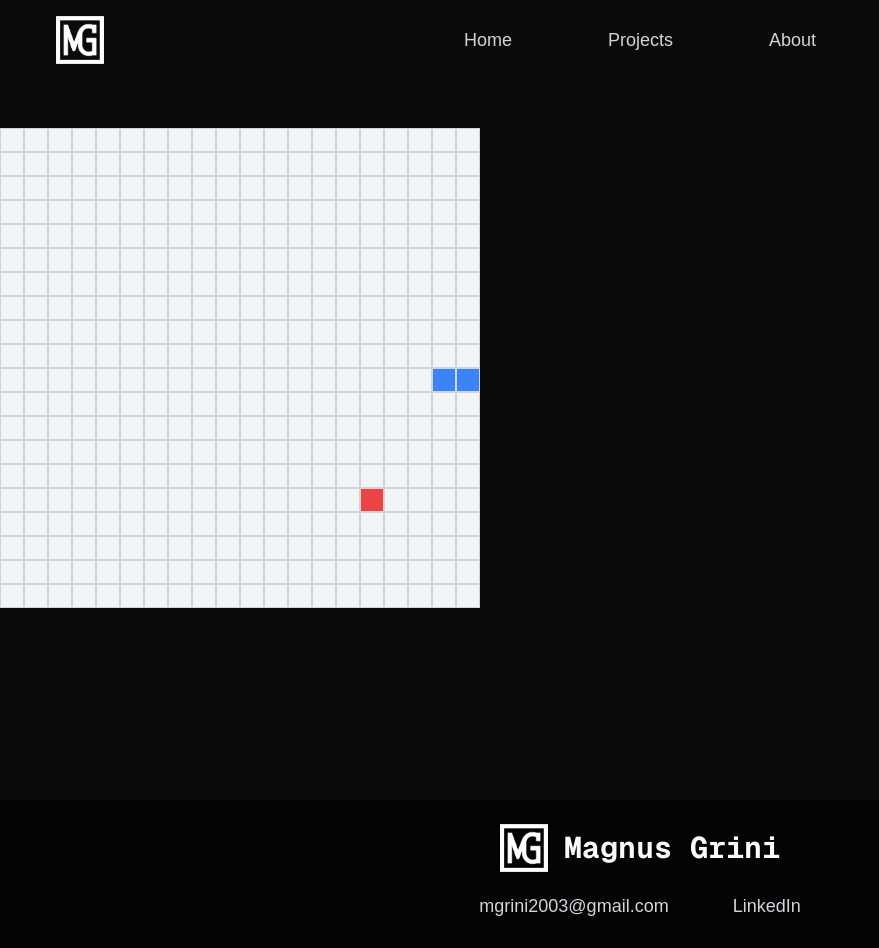
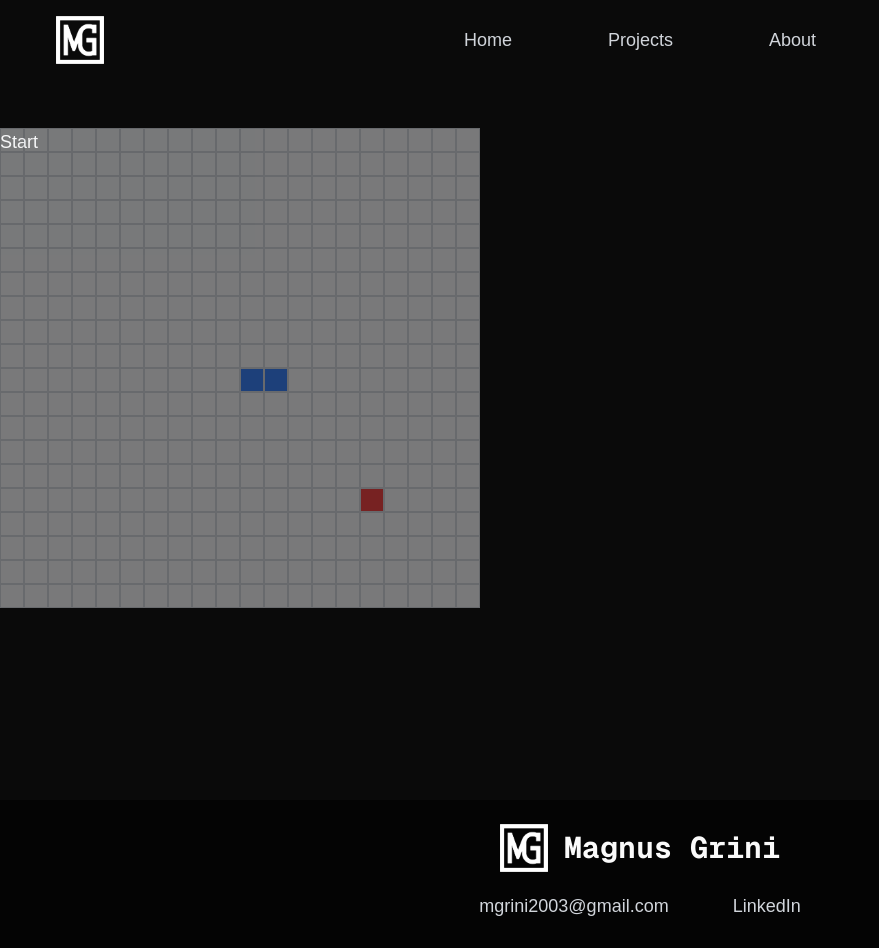
Before and after one commit to MagnusG03/magnusgrini.com2, a Next.js app: page /netscape in a window 1280 px wide. Shown: the whole page, without its empty margins (0-879 px from the left). Built offline with nearby package versions, Linux system fonts and the light colour scheme.

Commit message:
Add snake pause and restart

```diff
--- a/src/components/ui/snake.tsx
+++ b/src/components/ui/snake.tsx
@@ -1,6 +1,6 @@
 "use client";
 
-import React, { useEffect, useState } from "react";
+import React, { useEffect, useState, useRef } from "react";
 
 export default function snake() {
     const [length, setLength] = useState(1);
@@ -19,11 +19,19 @@ export default function snake() {
 
     const [snakeLocations, setSnakeLocations] = useState<Position[]>([headLocation, tailLocation])
 
-    const [isRunning, setIsRunning] = useState(true);
+    const [isRunning, setIsRunning] = useState(false)
+    const [isAlive, setIsAlive] = useState(true)
+    const [isFirstLoad, setIsFirstLoad] = useState(true)
 
     const [direction, setDirection] = useState<Direction>("right")
 
     const [fruitLocation, setFruitLocation] = useState<Position>({x: 15, y: 15})
+
+    const isAliveRef = useRef(isAlive);
+
+    useEffect(() => {
+        isAliveRef.current = isAlive;
+    }, [isAlive]);
 
     useEffect(() => {
         const keyPress = (event: KeyboardEvent) => {
@@ -42,11 +50,28 @@ export default function snake() {
                     break
             }
         }
+        const pauseClick = (event: MouseEvent) => {
+            if(event.button === 0 && isAliveRef.current) {
+                setIsRunning(prevState => !prevState);
+                setIsFirstLoad(false)
+            } else if(event.button === 0 && !isAliveRef.current) {
+                setDirection("right")
+                setHeadLocation({ x: 11, y: 10})
+                setTailLocation({ x: 10, y: 10})
+                setSnakeLocations([{ x: 11, y: 10}, { x: 10, y: 10}])
+                setFruitLocation({x: Math.floor(Math.random() * (canvasSize - 1) + 1), y: Math.floor(Math.random() * (canvasSize - 1) + 1)})
+                setIsAlive(true)
+                setIsRunning(prevState => !prevState);
+                setIsFirstLoad(false)
+            }
+        }
 
         window.addEventListener("keydown", keyPress)
+        window.addEventListener("mousedown", pauseClick)
 
         return() => {
             window.removeEventListener("keydown", keyPress)
+            window.removeEventListener("mousedown", pauseClick)
         }
     }, [])
 
@@ -74,8 +99,10 @@ export default function snake() {
             setHeadLocation(newHeadLocation)
             if(snakeLocations.slice(1).some(pos => pos.x === newHeadLocation.x && pos.y === newHeadLocation.y)) {
                 setIsRunning(false)
+                setIsAlive(false)
             } else if (newHeadLocation.x >= canvasSize || newHeadLocation.y >= canvasSize || newHeadLocation.x < 0 || newHeadLocation.y < 0) {
                 setIsRunning(false)
+                setIsAlive(false)
             } else if(newHeadLocation.x === fruitLocation.x && newHeadLocation.y === fruitLocation.y) {
                 setSnakeLocations((previousLocations) => [newHeadLocation, ...previousLocations])
                 setFruitLocation({x: Math.floor(Math.random() * (canvasSize - 1) + 1), y: Math.floor(Math.random() * (canvasSize - 1) + 1)})
@@ -88,7 +115,22 @@ export default function snake() {
     }, [isRunning, headLocation, direction])
 
   return (
-    <div>
+    <div className="relative">
+        <div
+        className={`bg-black absolute inset-0 z-50 opacity-50 ${
+        isRunning && isAlive ? 'hidden' : ''
+        }`}
+        style={{ width: `${canvasSize * 24}px` }}>
+            <h1 className={`text-lg ${
+            !isRunning && isAlive && isFirstLoad ? '' : 'hidden'
+            }`}>Start</h1>
+            <h1 className={`text-lg ${
+            !isRunning && isAlive && !isFirstLoad ? '' : 'hidden'
+            }`}>Unpause</h1>
+            <h1 className={`text-lg ${
+            !isRunning && !isAlive && !isFirstLoad ? '' : 'hidden'
+            }`}>Game Over, click to restart</h1>
+        </div>
             {Array.from({ length: canvasSize }, (_, y) => (
                 <div key={y} className="flex">
                     {Array.from({ length: canvasSize }, (_, x) => (
```
Lines whose indentation alone changed are shown as unchanged.
